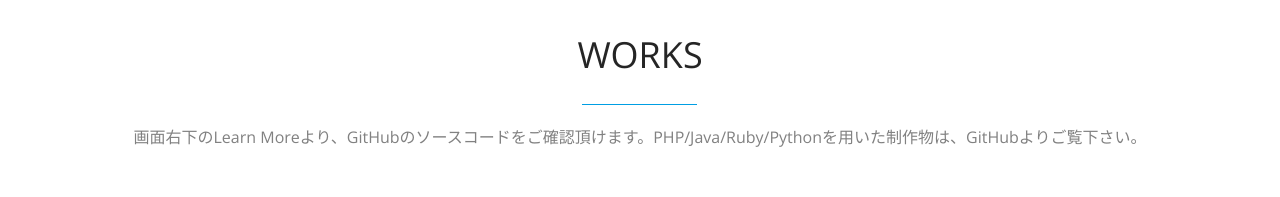
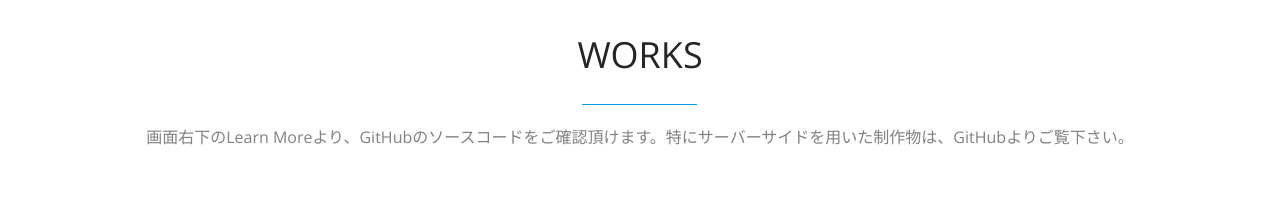
Before and after one commit to kaname1127/portfolio, a plain HTML site: page public/index.html in a window 1280 px wide. Shown: the part 2100-2297 px from the top of the page. Drawn offline with nearby package versions, Linux system fonts and the light colour scheme; some packages are replaced by stand-ins of ours.

Commit message:
worksの文言編集

```diff
--- a/public/index.html
+++ b/public/index.html
@@ -420,7 +420,7 @@
 
 					<div class="sec-title text-center wow animated fadeInDown">
 						<h2>WORKS</h2>
-						<p>画面右下のLearn Moreより、GitHubのソースコードをご確認頂けます。PHP/Java/Ruby/Pythonを用いた制作物は、GitHubよりご覧下さい。</p>
+						<p>画面右下のLearn Moreより、GitHubのソースコードをご確認頂けます。特にサーバーサイドを用いた制作物は、GitHubよりご覧下さい。</p>
 					</div>
 
 					<ul class="project-wrapper wow animated fadeInUp">
```
Also changed, not shown: 1 other file.
